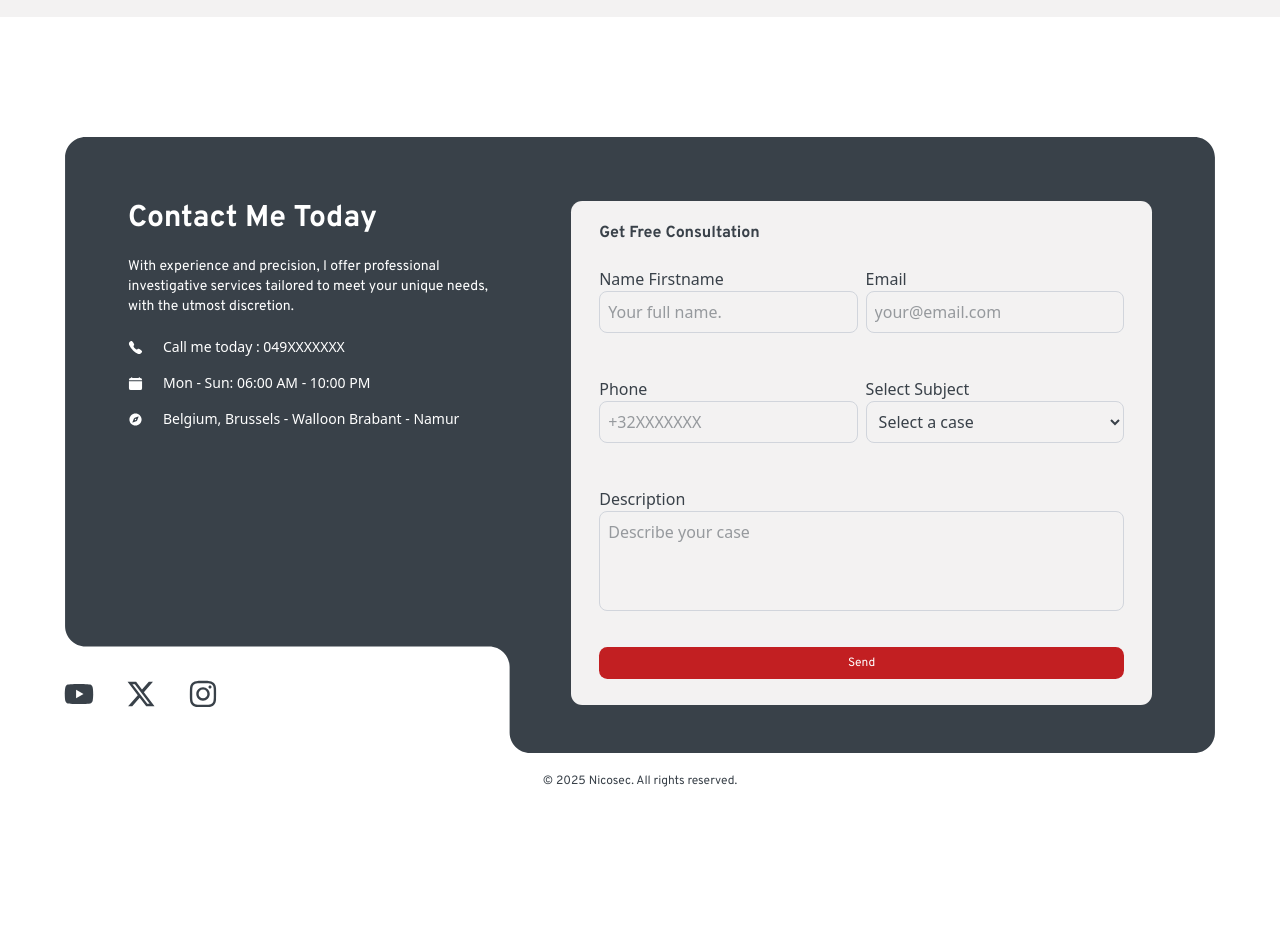
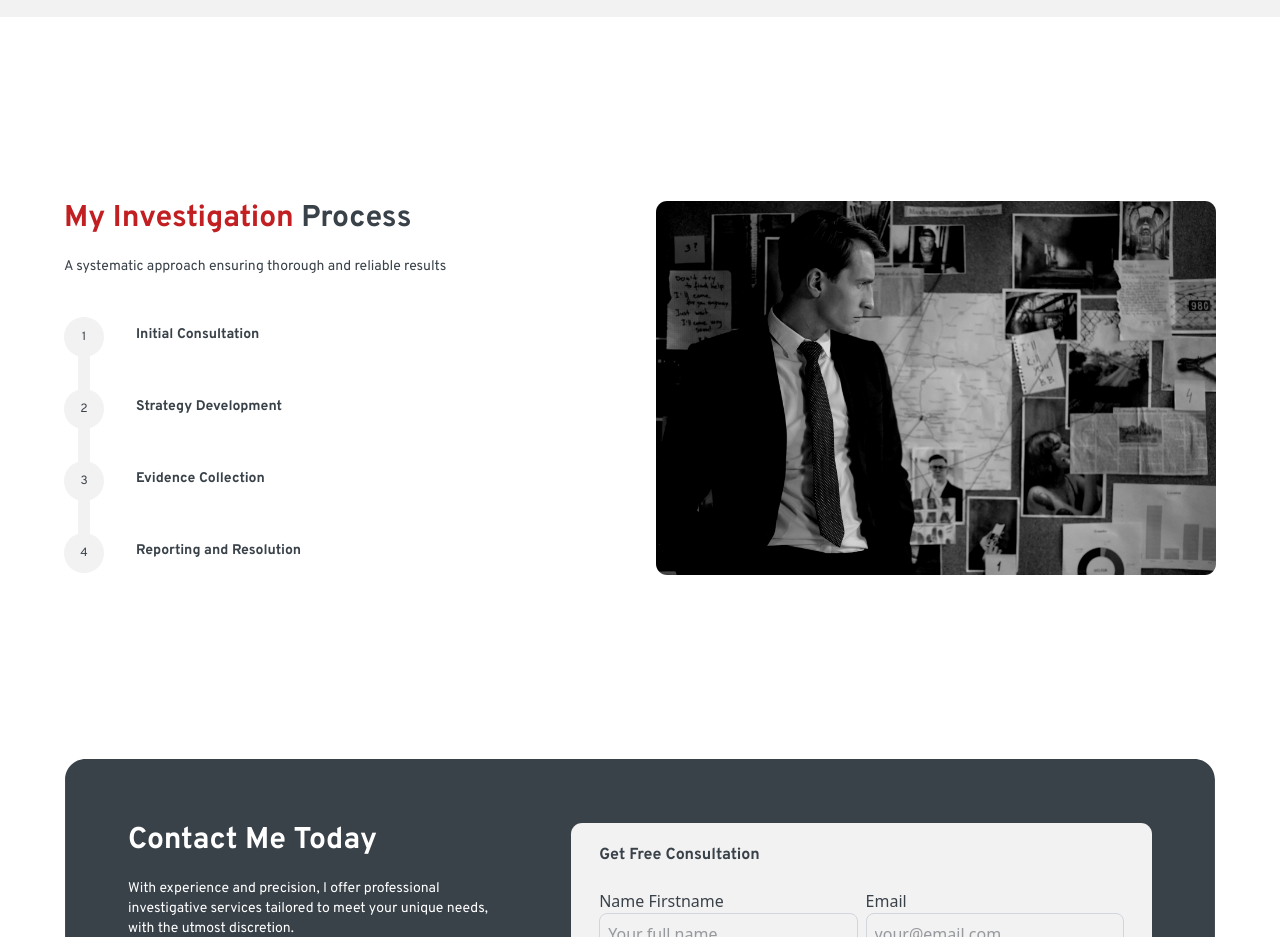
Before and after one commit to yellowSpray/nicsec, a React (Vite) app: page /service in a window 1280 px wide. Shown: the part 1920-2857 px from the top of the page. Before the commit the page ends 2729 px from the top, so only its background shows below. Built offline with nearby package versions, Linux system fonts and the light colour scheme.

Commit message:
+service - process section

```diff
--- /dev/null
+++ b/src/components/ui/Process.tsx
@@ -0,0 +1,46 @@
+import { useState } from "react";
+import { useTranslation } from "react-i18next";
+
+export default function Process() {
+  const { t } = useTranslation();
+  const [openStep, setOpenStep] = useState<string | null>(null);
+
+  const steps = ["initial", "strategy", "evidence", "reporting"];
+
+  const toggleStep = (key: string) => {
+    setOpenStep((prev) => (prev === key ? null : key));
+  };
+
+  return (
+    <div className="flex flex-row items-center relative">
+      <span className="bg-background w-3 h-full rounded-full absolute bottom-0 left-3.5 z-0"></span>
+
+      <div className="w-full flex flex-col items-center justify-between z-10 gap-8">
+        {steps.map((stepkey, index) => {
+          const title = t(`services.process.${stepkey}.title`);
+          const text = t(`services.process.${stepkey}.text`);
+          const isOpen = openStep === stepkey;
+
+          return (
+            <div key={stepkey} className="w-full flex flex-row items-start">
+              <p className="text-xs">
+                <span className="flex flex-col items-center justify-center rounded-full bg-background w-10 h-10 mr-8">
+                  {index + 1}
+                </span>
+              </p>
+              <div
+                onClick={() => toggleStep(stepkey)}
+                className={`w-3/4 p-0 rounded-second cursor-pointer ${
+                  isOpen ? "p-5 border border-second" : ""
+                }`}
+              >
+                <h3 className="py-2 text-sm">{title}</h3>
+                {isOpen && <p className="text-sm">{text}</p>}
+              </div>
+            </div>
+          );
+        })}
+      </div>
+    </div>
+  );
+}
--- a/src/i18n/en.json
+++ b/src/i18n/en.json
@@ -299,6 +299,30 @@
         "title": "Insurance Claims",
         "text": "Workers' compensation fraud, disability claims verification, and accident reconstruction."
       }
+    },
+
+    "process": {
+      "maintitle": {
+        "titleA" : "My Investigation ",
+        "titleB" : "Process"
+      },
+      "mainText" : "A systematic approach ensuring thorough and reliable results",
+      "initial": {
+        "title": "Initial Consultation",
+        "text": "Begin with a confidential consultation to discuss your requirements. We’ll review your case details, outline the investigative process, and answer any questions you may have to ensure clarity and alignment."
+      },
+      "strategy": {
+        "title": "Strategy Development",
+        "text": "Begin with a confidential consultation to discuss your requirements. We’ll review your case details, outline the investigative process, and answer any questions you may have to ensure clarity and alignment."
+      },
+      "evidence": {
+        "title": "Evidence Collection",
+        "text": "Begin with a confidential consultation to discuss your requirements. We’ll review your case details, outline the investigative process, and answer any questions you may have to ensure clarity and alignment."
+      },
+      "reporting": {
+        "title": "Reporting and Resolution",
+        "text": "Begin with a confidential consultation to discuss your requirements. We’ll review your case details, outline the investigative process, and answer any questions you may have to ensure clarity and alignment."
+      }
     }
   },
 
--- a/src/i18n/fr.json
+++ b/src/i18n/fr.json
@@ -5,7 +5,8 @@
     "faq": "FAQ"
   },
   "button": {
-    "content": "Contactez Moi"
+    "content": "Contact Me",
+    "404": "Revenir en arrière"
   },
   "footer": {
     "contactTitle": "Contactez-moi aujourd'hui",
--- a/src/i18n/nl.json
+++ b/src/i18n/nl.json
@@ -5,7 +5,8 @@
     "faq": "FAQ"
   },
   "button": {
-    "content": "Contact Mij"
+    "content": "Contact Me",
+    "404": "Terug Gaan"
   },
   "footer": {
     "contactTitle": "Contacteer me vandaag",
--- a/src/pages/Services.tsx
+++ b/src/pages/Services.tsx
@@ -2,6 +2,7 @@ import Detective from "../assets/images/detective_pic.png";
 import Content from "../components/common/Content";
 import SvgFolder from "../components/ui/Folder";
 import Card from "../components/ui/Card";
+import Process from "../components/ui/Process";
 import { FaShield } from "react-icons/fa6";
 import { MdComputer } from "react-icons/md";
 import { BiSolidBinoculars } from "react-icons/bi";
@@ -89,6 +90,23 @@ export default function Service() {
           </div>
         </div>
       </section>
+
+      <section className="w-full mb-30 py-16 flex flex-col items-center">
+        <div className="w-6xl grid grid-cols-12 gap-8 h-full items-center">
+          <div className="col-span-6 row-span-1 h-full">
+            <h3 className="mb-5 text-3xl text-start">
+              <span className="text-second">{t("services.process.maintitle.titleA")}</span> {t("services.process.maintitle.titleB")}
+            </h3>
+            <p className="text-sm text-start mb-10">
+              {t("services.process.mainText")}
+            </p>
+            <Process />
+          </div>
+          <div className="h-full col-span-6 row-span-1">
+            <img src={Detective} alt="image of the process investigation" className="rounded-second"/>
+          </div>
+        </div>
+      </section>
     </div>
   );
 }
```
Also changed, not shown: src/components/ui/Accordion.tsx (line endings or trailing spaces), 1 other file (tests, documents, lock files or other folders).
